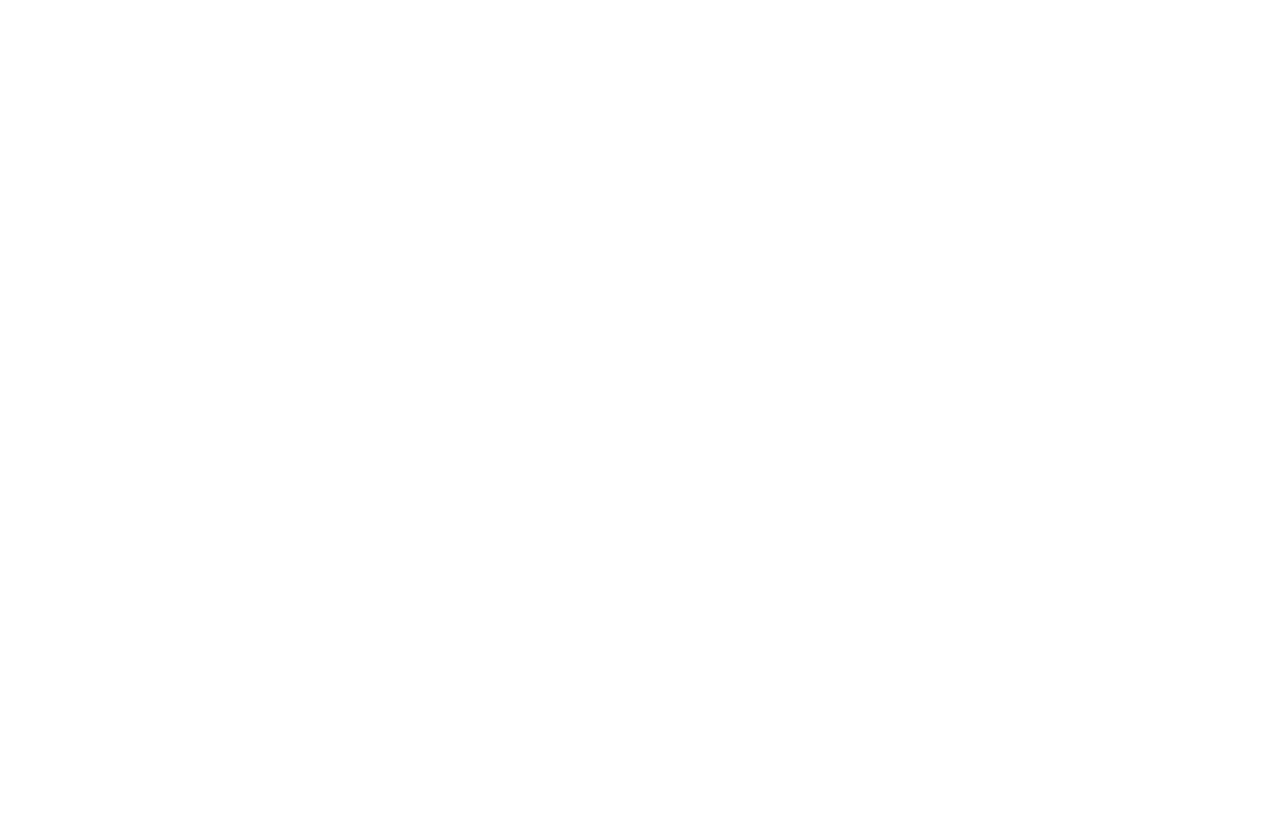
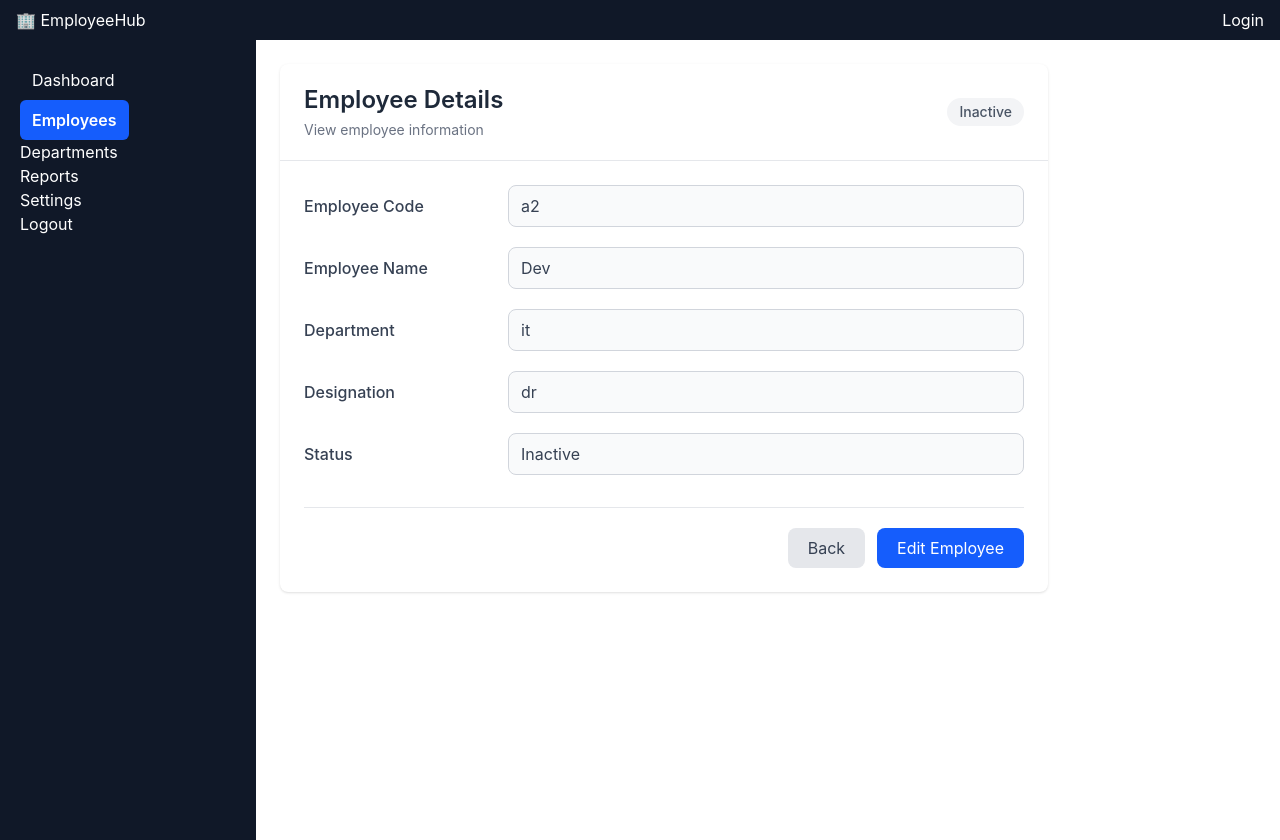
Before and after one commit to arun-devs/Employee-Mangement-System, a React (Vite) app: page /employees/0d1jyJqletM in a window 1280 px wide. Before the commit this address had no page. Before the commit the page ends 800 px from the top, so only its background shows below. Built offline with nearby package versions, Linux system fonts and the light colour scheme; data requests are answered from the project's data file.

Commit message:
emnployee-view

```diff
--- a/src/App.jsx
+++ b/src/App.jsx
@@ -4,6 +4,7 @@
 import Dashboard from "./pages/Dashboard"
 import Employees from "./pages/Employees"
 import AddEmployee from "./pages/AddEmployee"
+import EmployeeDetails from "./pages/EmployeeDetails"
 
 function App() {
 
@@ -16,6 +17,8 @@
         <Route  path="dashboard" element={<Dashboard/>}/>
          <Route  path="employees" element={<Employees/>}/>
          <Route  path="employees/add" element={<AddEmployee/>}/>
+         <Route path="employees/:id" element={<EmployeeDetails />} />
+
       </Route>
 
     </Routes>
--- a/src/pages/EmployeeDetails.jsx
+++ b/src/pages/EmployeeDetails.jsx
@@ -1,10 +1,141 @@
-import { useParams } from "react-router-dom";
+import { useEffect, useState } from "react";
+import { useNavigate, useParams } from "react-router-dom";
+import employeeService from "../services/employeeService";
 
-const EmployeeDetails=()=>{
-     const { id } = useParams();
-     console.log(id);
+const EmployeeDetails = () => {
+  const { id } = useParams();
+  const navigate = useNavigate();
+
+  const [employee, setEmployee] = useState(null);
+
+  const loadEmployee = async () => {
+    const response = await employeeService.getEmployee(id);
+    setEmployee(response.data);
+  };
+
+  useEffect(() => {
+    loadEmployee();
+  }, []);
+
+  if (!employee) {
     return (
-        <>Employee details</>
-    )
-}
-export default EmployeeDetails
+      <div className="bg-white p-6 rounded-lg shadow-sm max-w-3xl">
+        Loading employee details...
+      </div>
+    );
+  }
+
+  return (
+    <div className="bg-white rounded-lg shadow-sm max-w-3xl">
+
+      {/* Header */}
+      <div className="px-6 py-5 border-b border-gray-200 flex justify-between items-center">
+        <div>
+          <h1 className="text-2xl font-semibold text-gray-800">
+            Employee Details
+          </h1>
+          <p className="text-sm text-gray-500 mt-1">
+            View employee information
+          </p>
+        </div>
+
+        <span
+          className={`px-3 py-1 rounded-full text-sm font-medium ${
+            employee.status === "Active"
+              ? "bg-green-100 text-green-700"
+              : "bg-gray-100 text-gray-600"
+          }`}
+        >
+          {employee.status}
+        </span>
+      </div>
+
+      {/* Employee Details */}
+      <div className="p-6">
+
+        <div className="grid grid-cols-[180px_1fr] gap-x-6 gap-y-5">
+
+          <label className="font-medium text-gray-700 self-center">
+            Employee Code
+          </label>
+
+          <input
+            type="text"
+            value={employee.code}
+            readOnly
+            className="border border-gray-300 bg-gray-50 rounded-lg px-3 py-2 w-full text-gray-700"
+          />
+
+          <label className="font-medium text-gray-700 self-center">
+            Employee Name
+          </label>
+
+          <input
+            type="text"
+            value={employee.name}
+            readOnly
+            className="border border-gray-300 bg-gray-50 rounded-lg px-3 py-2 w-full text-gray-700"
+          />
+
+          <label className="font-medium text-gray-700 self-center">
+            Department
+          </label>
+
+          <input
+            type="text"
+            value={employee.department}
+            readOnly
+            className="border border-gray-300 bg-gray-50 rounded-lg px-3 py-2 w-full text-gray-700"
+          />
+
+          <label className="font-medium text-gray-700 self-center">
+            Designation
+          </label>
+
+          <input
+            type="text"
+            value={employee.designation}
+            readOnly
+            className="border border-gray-300 bg-gray-50 rounded-lg px-3 py-2 w-full text-gray-700"
+          />
+
+          <label className="font-medium text-gray-700 self-center">
+            Status
+          </label>
+
+          <input
+            type="text"
+            value={employee.status}
+            readOnly
+            className="border border-gray-300 bg-gray-50 rounded-lg px-3 py-2 w-full text-gray-700"
+          />
+
+        </div>
+
+        {/* Buttons */}
+        <div className="flex justify-end gap-3 mt-8 pt-5 border-t border-gray-200">
+
+          <button
+            type="button"
+            onClick={() => navigate("/employees")}
+            className="bg-gray-200 text-gray-700 px-5 py-2 rounded-lg hover:bg-gray-300"
+          >
+            Back
+          </button>
+
+          <button
+            type="button"
+            onClick={() => navigate(`/employees/${id}/edit`)}
+            className="bg-blue-600 text-white px-5 py-2 rounded-lg hover:bg-blue-700"
+          >
+            Edit Employee
+          </button>
+
+        </div>
+
+      </div>
+    </div>
+  );
+};
+
+export default EmployeeDetails;
--- a/src/services/employeeService.js
+++ b/src/services/employeeService.js
@@ -9,7 +9,7 @@
     return axiosClient.post("/employees", data);
   },
     getEmployee:(id)=>{
-        return axiosClient.post(`/employee/${id}`)
+        return axiosClient.get(`/employees/${id}`)
     }
 };
 
```
